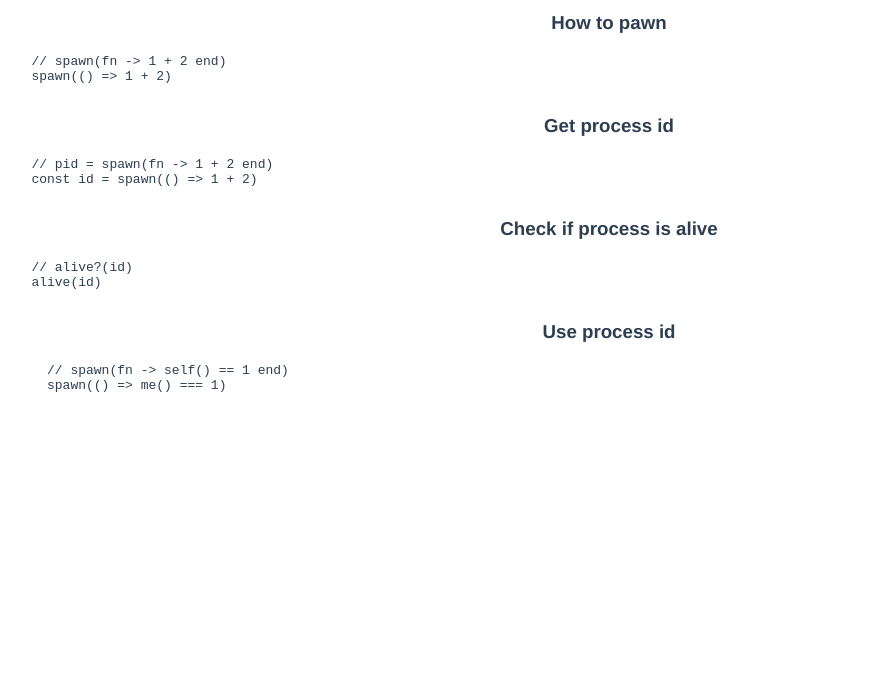
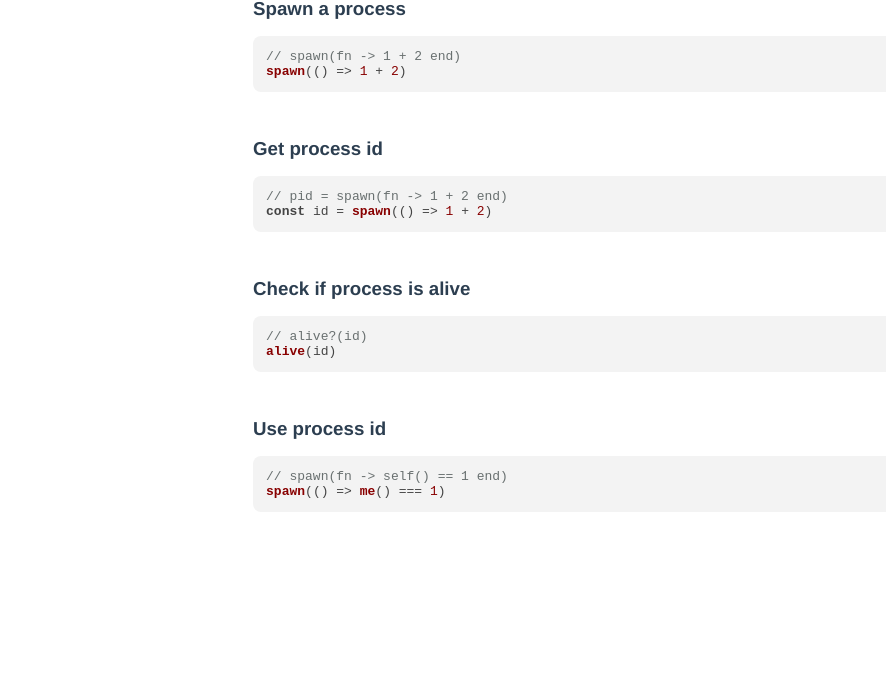
Before and after one commit to ChristoPy/sever-membrane, a website built with Vite: page src/index.html in a window 1280 px wide. Shown: the part 105-800 px from the top of the page, without its empty margins (31-917 px from the left). Built offline with nearby package versions, Linux system fonts and the light colour scheme.

Commit message:
update styling

```diff
--- a/src/index.html
+++ b/src/index.html
@@ -5,44 +5,46 @@
   <meta charset="UTF-8" />
   <link rel="icon" type="image/svg+xml" href="favicon.svg" />
   <meta name="viewport" content="width=device-width, initial-scale=1.0" />
+  <link rel="stylesheet" href="https://cdnjs.cloudflare.com/ajax/libs/highlight.js/11.7.0/styles/default.min.css">
+  <script src="https://cdnjs.cloudflare.com/ajax/libs/highlight.js/11.7.0/highlight.min.js"></script>
+  <!-- and it's easy to individually load additional languages -->
+  <script src="https://cdnjs.cloudflare.com/ajax/libs/highlight.js/11.7.0/languages/javascript.min.js"></script>
   <title>Vite App</title>
 </head>
 
 <body>
   <main>
     <h1>Sever</h1>
+    <p>Sever aims to create an Elixir like API to spawn and manage processes in JavaScript</p>
     <section>
-      <h3>How to pawn</h3>
-      <pre>
-        // spawn(fn -> 1 + 2 end)
-        spawn(() => 1 + 2)
+      <h3>Spawn a process</h3>
+      <pre><code class="language-javascript">// spawn(fn -> 1 + 2 end)
+spawn(() => 1 + 2)</code>
       </pre>
     </section>
 
     <section>
       <h3>Get process id</h3>
-      <pre>
-        // pid = spawn(fn -> 1 + 2 end)
-        const id = spawn(() => 1 + 2)
+      <pre><code class="language-javascript">// pid = spawn(fn -> 1 + 2 end)
+const id = spawn(() => 1 + 2)</code>
       </pre>
     </section>
 
     <section>
       <h3>Check if process is alive</h3>
-      <pre>
-        // alive?(id)
-        alive(id)
+      <pre><code class="language-javascript">// alive?(id)
+alive(id)</code>
       </pre>
     </section>
 
     <section>
       <h3>Use process id</h3>
-      <pre>
-          // spawn(fn -> self() == 1 end)
-          spawn(() => me() === 1)
-        </pre>
+      <pre><code class="language-javascript">// spawn(fn -> self() == 1 end)
+spawn(() => me() === 1)</code>
+      </pre>
     </section>
   </main>
+  <script>hljs.highlightAll();</script>
   <script type="module" src="main.js"></script>
 </body>
 
--- a/src/style.css
+++ b/src/style.css
@@ -14,17 +14,26 @@ main {
   font-family: Avenir, Helvetica, Arial, sans-serif;
   -webkit-font-smoothing: antialiased;
   -moz-osx-font-smoothing: grayscale;
-  text-align: center;
   color: #2c3e50;
   margin-top: 60px;
+  max-width: 80ch;
+  margin: 0 auto;
 }
 
 h1,
-h3 {
-  margin-bottom: 1.25rem;
+h3,
+pre {
+  margin-bottom: 1rem;
+}
+
+p {
+  margin-bottom: 2rem;
 }
 
 pre {
   text-align: initial;
-  margin-bottom: 1rem;
 }
+
+code {
+  border-radius: 0.5rem;
+}
```
